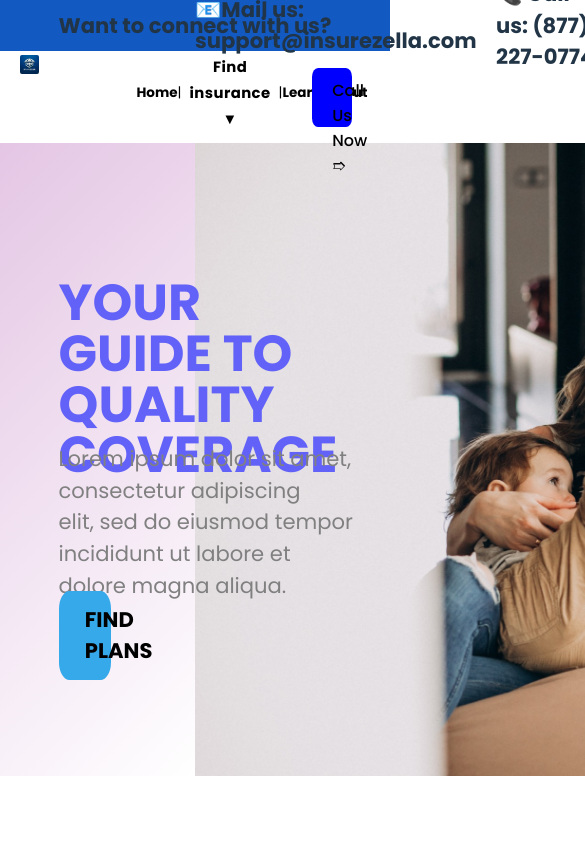
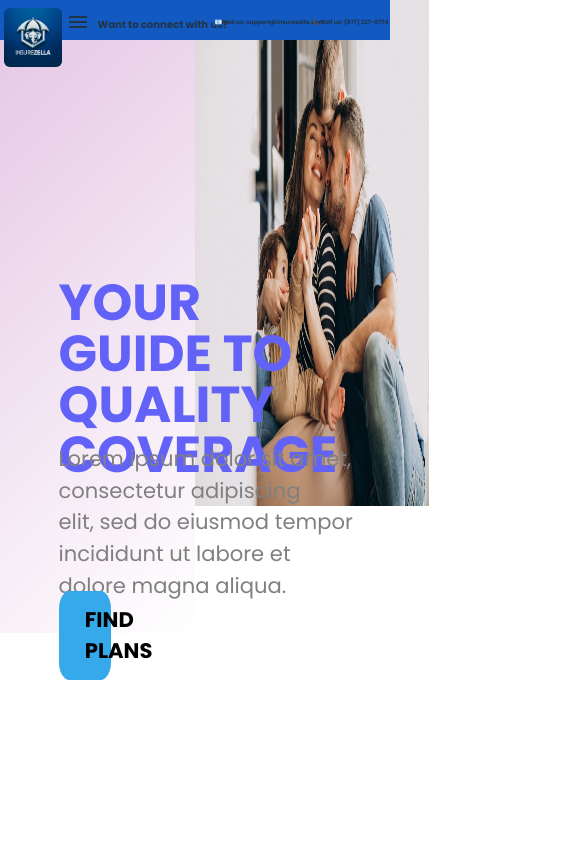
Before and after one commit to MQuirico/Challenge_A-Teamwork_Insurezella, a React (Vite) app: page / in a window 390 px wide. Shown: the top 844 px of the page, 585 px wide, since content can reach past the window. Built offline with nearby package versions, Linux system fonts and the light colour scheme.

Commit message:
header version mobile completa

```diff
--- /dev/null
+++ b/src/components/homePage/header/drawer (mobile)/drawer.jsx
@@ -0,0 +1,54 @@
+import { useState, Fragment } from 'react';
+import Box from '@mui/material/Box';
+import Drawer from '@mui/material/Drawer';
+import Button from '@mui/material/Button';
+import List from '@mui/material/List';
+import Divider from '@mui/material/Divider';
+import ListItem from '@mui/material/ListItem';
+import ListItemButton from '@mui/material/ListItemButton';
+import ListItemIcon from '@mui/material/ListItemIcon';
+import ListItemText from '@mui/material/ListItemText';
+import InboxIcon from '@mui/icons-material/MoveToInbox';
+import MailIcon from '@mui/icons-material/Mail';
+import MenuIcon from '@mui/icons-material/Menu';
+import { ThemeProvider } from '@emotion/react';
+
+export default function TemporaryDrawer() {
+  const [open, setOpen] = useState(false);
+
+  const toggleDrawer = (newOpen) => () => {
+    setOpen(newOpen);
+  };
+
+  const DrawerList = (
+    <Box sx={{ width: 250 }} role="presentation" onClick={toggleDrawer(false)}>
+      <List>
+        {['Home', 'Find insurance', 'Learn', 'About'].map((text, index) => (
+          <ListItem key={text} disablePadding>
+            <ListItemButton>
+              <ListItemText primary={text} />
+            </ListItemButton>
+          </ListItem>
+        ))}
+      </List>
+    </Box>
+  );
+
+  return (
+    <div>
+      <MenuIcon
+      onClick={toggleDrawer(true)}
+      sx={{
+        position: "absolute",
+        left: "17%",
+        top: "25%",
+        maxWidth: "70%"
+
+      }}
+      />
+      <Drawer open={open} onClose={toggleDrawer(false)}>
+        {DrawerList}
+      </Drawer>
+    </div>
+  );
+}
--- a/src/components/homePage/header/header.css
+++ b/src/components/homePage/header/header.css
@@ -12,20 +12,20 @@
 .connect{
     font-size: 2.5vh;
     position: absolute;
-    left: 15%;
+    left: 15%; /* corregir */
 
 }
 
 .mail{
     position:relative;
-    left: 50%;
+    left: 50%; /* corregir */
     font-size: 2.5vh;
 
 }
 
 .phone{
     position: relative;
-    left: 55%;
+    left: 55%; /* corregir */
     font-size: 2.5vh;
 }
 
@@ -53,3 +53,57 @@
     font-size: 1.9vh;
 
 }
+
+@media (min-width: 300px) and (max-width: 840px){
+    .header .lightBlue{
+        width: 100%;
+        max-width: 100%;
+        height: 40px;
+        max-height: 40px;
+        margin: 0;
+        padding: 0;
+        box-sizing: border-box;
+
+    }
+
+    .header .lightBlue .connect{
+        position: absolute;
+        font-size: 1.2vh;
+        top: 30%;
+        left: 25%;
+        width: 35vw;
+
+    }
+
+    .header .lightBlue .mail{
+        position: absolute;
+        left: 55%;
+        top: 30%;
+        font-size: 0.7vh
+    }
+
+    .header .lightBlue .phone{
+        position: absolute;
+        left: 80%;
+        top: 30%;
+        font-size: 0.7vh
+    }
+
+    .header .white .callUs{
+        display:none
+    }
+
+    .header .white .logo{
+        max-width: 15%;
+        position: absolute;
+        top: 1%;
+        left: 1%;
+        z-index: 0;
+    }
+
+
+
+
+
+
+}
--- a/src/components/homePage/header/header.jsx
+++ b/src/components/homePage/header/header.jsx
@@ -1,12 +1,16 @@
 import Logo from "../../../assets/logo.png"
 import Sections from "./sections/sections"
+import { useMediaQuery } from '@mui/material';
+import TemporaryDrawer from "./drawer (mobile)/drawer";
 import "./header.css"
 
 export default function Header (){
+    const isMobile = useMediaQuery('(min-width:300px)') && useMediaQuery('(max-width: 840px)')
     return(
         <>
-        <header>
+        <header className="header">
             <div className="lightBlue">
+                {isMobile && <TemporaryDrawer sx={{ color: "black"}} />}
                 <h1 className="connect">Want to connect with us?</h1>
                 <h3 className="mail">📧Mail us: support@insurezella.com</h3>
                 <h3 className="phone">&#128222; Call us: (877) 227-0774</h3>
--- a/src/components/homePage/header/sections/sections.css
+++ b/src/components/homePage/header/sections/sections.css
@@ -14,3 +14,9 @@
 .sectCont h4, p{
     color: black
 }
+
+@media (min-width: 300px) and (max-width: 840px){
+    .sectCont{
+        display:none
+    }
+}
--- a/src/components/homePage/section1/section1.css
+++ b/src/components/homePage/section1/section1.css
@@ -42,3 +42,30 @@
     font-size: 2.5vh;
 
 }
+
+@media (min-width: 300px) and (max-width: 840px){
+    .section1 img{
+        width: 60vw;
+        max-width: 60vw;
+        min-width: 60vw;
+        height:60vh;
+    }
+
+    .textArea h2{
+    color: rgb(98, 98, 248);
+    font-size: 6vh;
+    width: 35vw;
+    position: absolute;
+    top: 28vh;
+    left: 15vw;
+    line-height: 1;
+    display: inline-flex;
+    flex-wrap: wrap;
+
+    }
+
+    .header .white{
+        height: 0vh;
+        width: 0vh;
+    }
+}
--- a/src/pages/homePage/homePage.css
+++ b/src/pages/homePage/homePage.css
@@ -2,3 +2,11 @@
     font-family: 'Poppins', sans-serif;
     height: auto;
 }
+
+
+@media (min-width: 300px) and (max-width: 840px){
+    .home{
+        height: auto;
+        width: auto
+    }
+}
```
